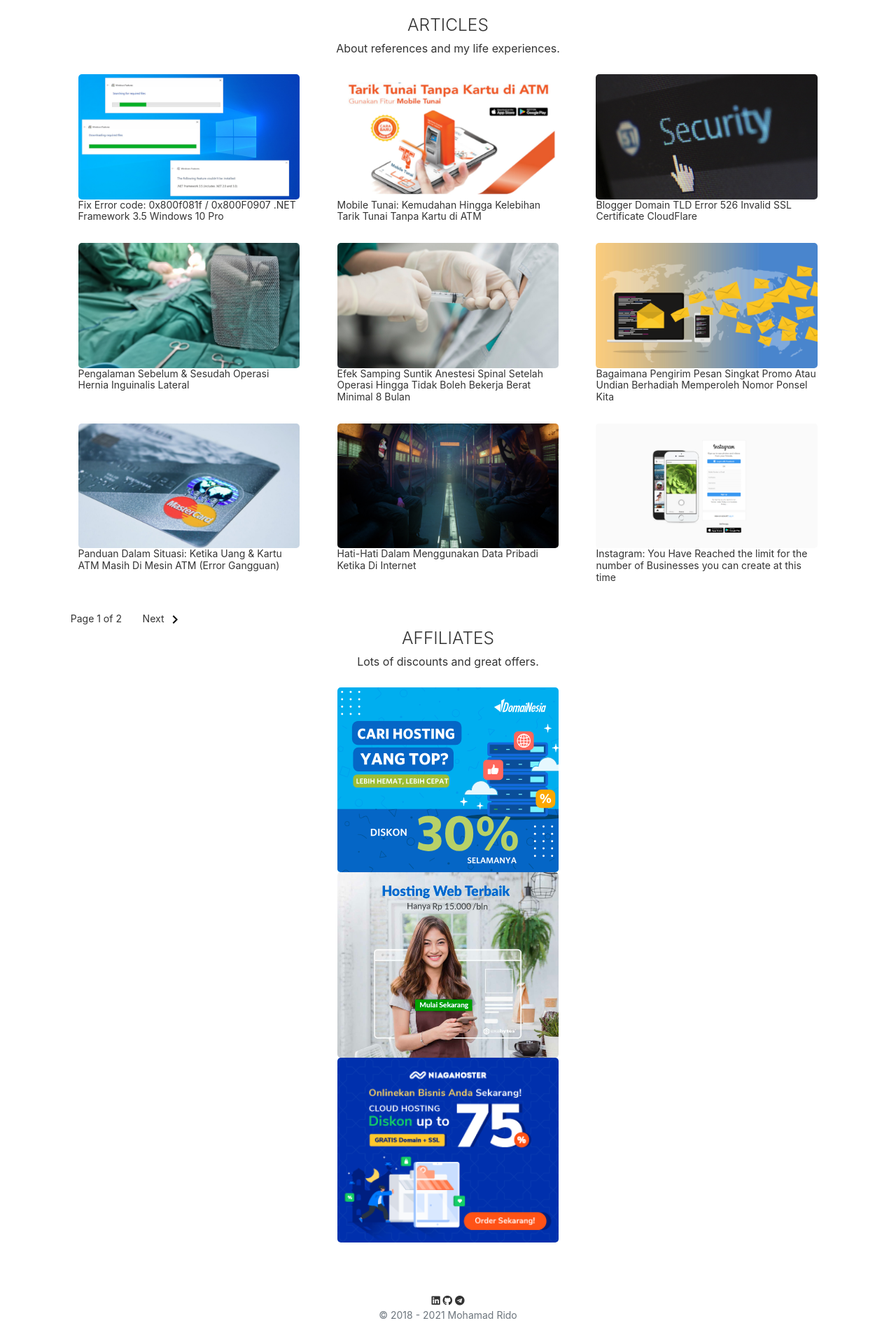
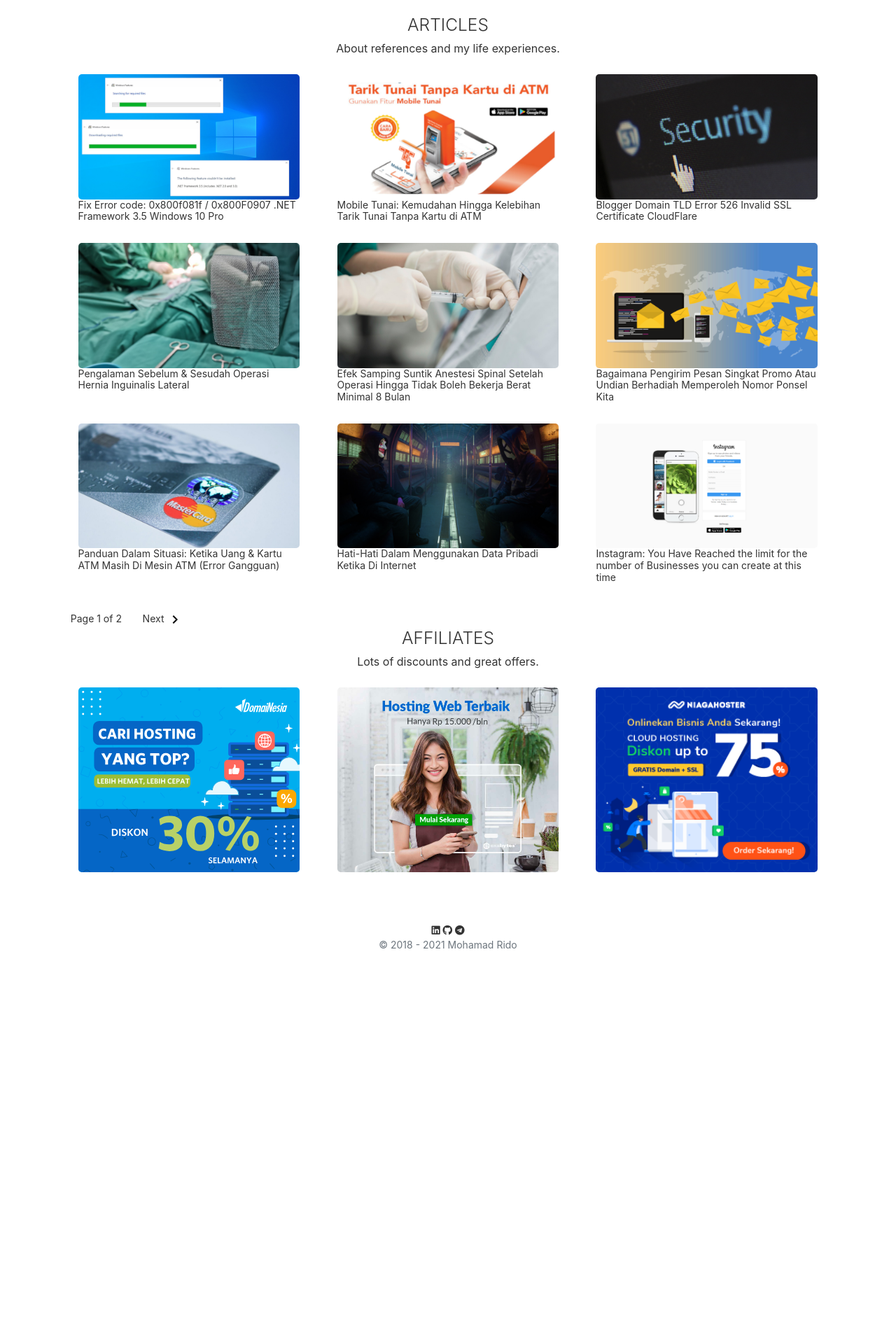
Before and after one commit to mohamadrido/blog, a Jekyll site: the page built from index.html, in a window 1280 px wide. Shown: the part 909-2829 px from the top of the page at 70% size. Built offline with Jekyll 4.4.1, drawn with Linux system fonts in a browser that asks for light colours; nearby versions of some CDN libraries; the list of posts is cut into pages by our own code; after the commit the page ends 2300 px from its top, so only the background shows below that.

Commit message:
Update index.html

```diff
--- a/index.html
+++ b/index.html
@@ -95,18 +95,22 @@
   <div class="column" style="border-color: none;">
     <div class="card" style="border-color: #fff;">
 <a title='Object' href='' onclick='domainesia()' ><img alt="Cloud Web Hosting" style="width: 100%; border-radius: 5px;"src="https://mohamadrido.com/assets/domainesia-cloud-web-hosting.svg"></a>
-
+    </div>
+  </div>
+  <div class="column" style="border-color: none;">
+    <div class="card" style="border-color: #fff;">
 <a title='Object' href='' onclick='exabytes()' ><img alt="Web Hosting" style="width: 100%; border-radius: 5px;"src="https://mohamadrido.com/assets/exabytes-webhosting.jpg"></a>
-
+    </div>
+  </div>
+  <div class="column" style="border-color: none;">
+    <div class="card" style="border-color: #fff;">
 <a title='Object' href='' onclick='niagahoster()' ><img alt="Cloud Hosting" style="width: 100%; border-radius: 5px;"src="https://mohamadrido.com/assets/niagahoster-cloud-hosting.png"></a>
-
+    </div>
+  </div>
 <script>
 function domainesia(){window.open('https://my.domainesia.com/ref.php?u=2776');}
 function exabytes(){window.open('https://www.exabytes.co.id/web-hosting/membuat-website?aff=8302390');}
 function niagahoster(){window.open('https://my.domainesia.com/ref.php?u=2776');}
 </script>
     </div>
-  </div>
-
-    </div>
 </div>
```
